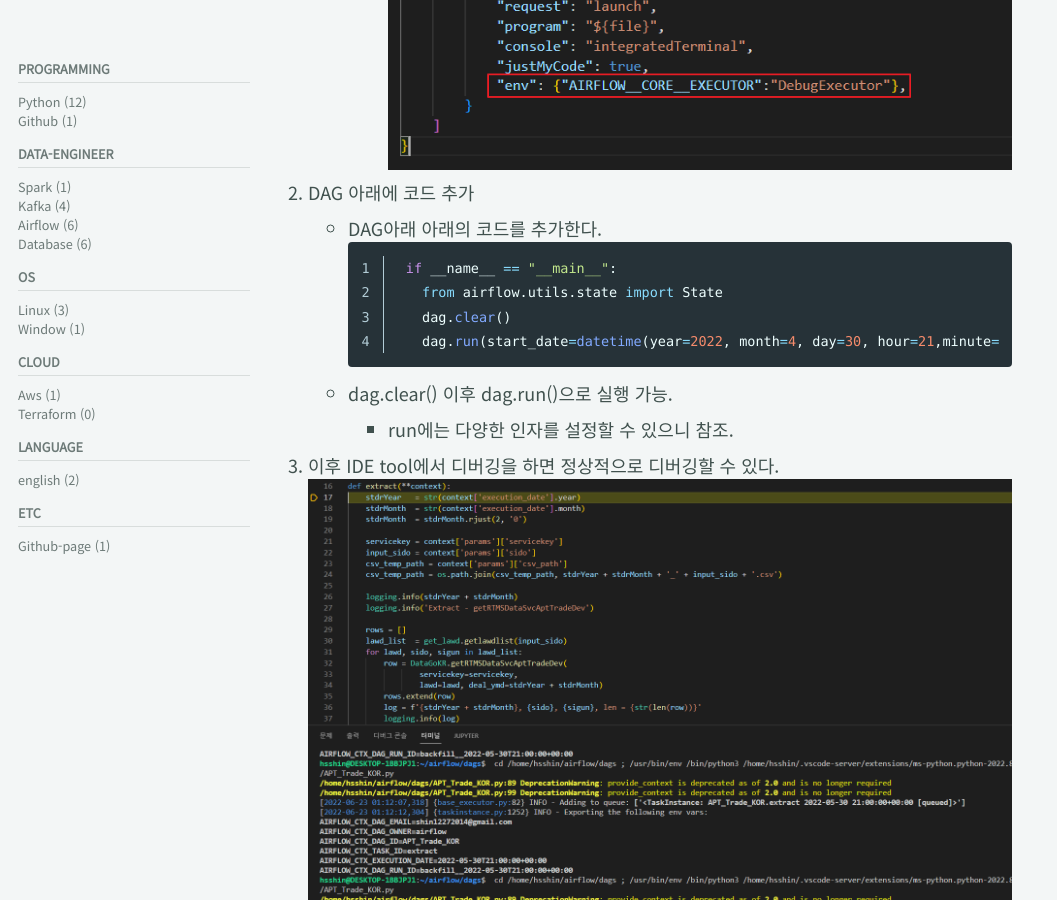
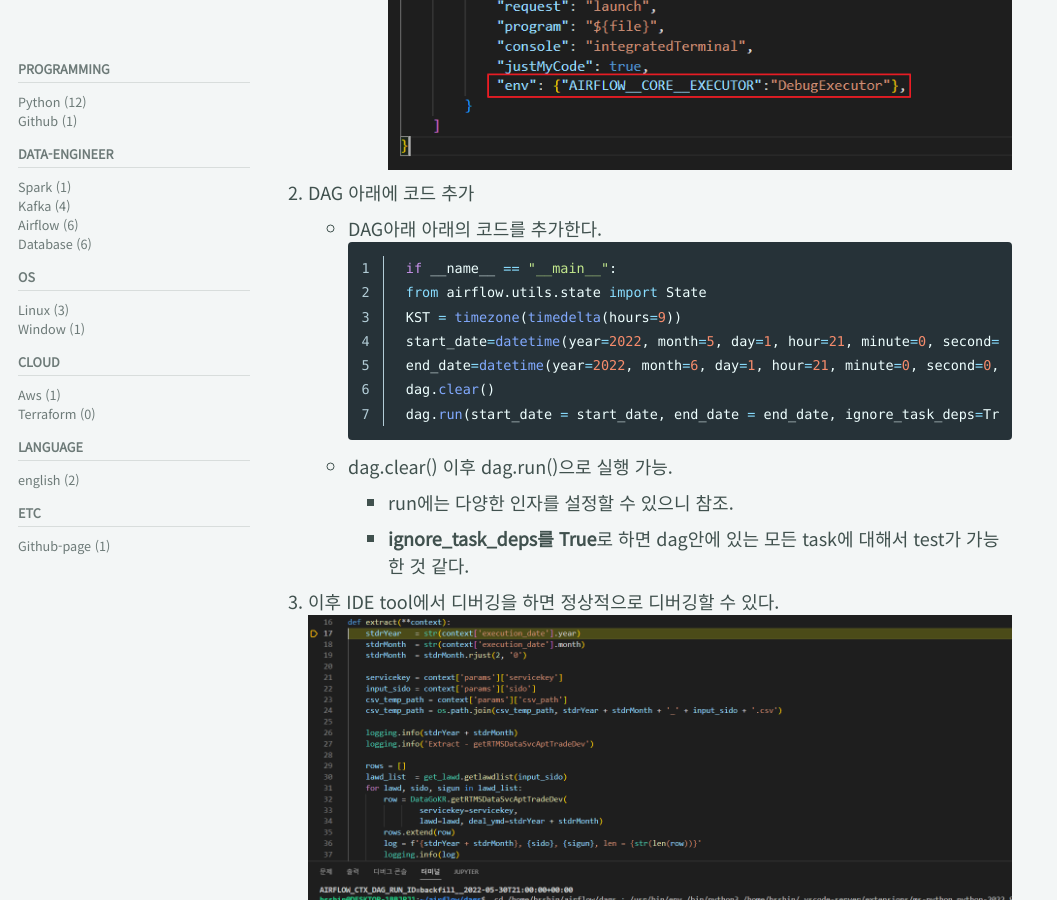
Before and after one commit to dlgldgldgld/dlgldgldgld.github.io, a Jekyll site: the page built from _posts/Airflow/2022-06-23-Airflow_dags_debugging.md, in a window 1280 px wide and 900 px high, scrolled down 546 px. Shown: the whole window, without its empty margins (0-1057 px from the left). Built offline with Jekyll 4.4.1, drawn with Linux system fonts in a browser that asks for light colours; cached includes are drawn as plain includes; comment, search, counter and statistics services are not loaded.

Commit message:
update - airflow dags debuging posts

````diff
--- a/_posts/Airflow/2022-06-23-Airflow_Debug_dags.md
+++ b/_posts/Airflow/2022-06-23-Airflow_dags_debugging.md
@@ -15,12 +15,16 @@ tag: Airflow
    - DAG아래 아래의 코드를 추가한다.
     ```python
     if __name__ == "__main__":
-        from airflow.utils.state import State
-        dag.clear()
-        dag.run(start_date=datetime(year=2022, month=4, day=30, hour=21,minute=0, second=0))
+      from airflow.utils.state import State
+      KST = timezone(timedelta(hours=9))
+      start_date=datetime(year=2022, month=5, day=1, hour=21, minute=0, second=0, tzinfo=KST)
+      end_date=datetime(year=2022, month=6, day=1, hour=21, minute=0, second=0, tzinfo=KST)
+      dag.clear()
+      dag.run(start_date = start_date, end_date = end_date, ignore_task_deps=True)
     ```
    - dag.clear() 이후 dag.run()으로 실행 가능.
      - run에는 다양한 인자를 설정할 수 있으니 참조.
+     - **ignore_task_deps를 True**로 하면 dag안에 있는 모든 task에 대해서 test가 가능한 것 같다.
 3. 이후 IDE tool에서 디버깅을 하면 정상적으로 디버깅할 수 있다.
    ![alt](../../assets/images/2022-06-23-Airflow_Debug_dags/image2.png)
 
````
